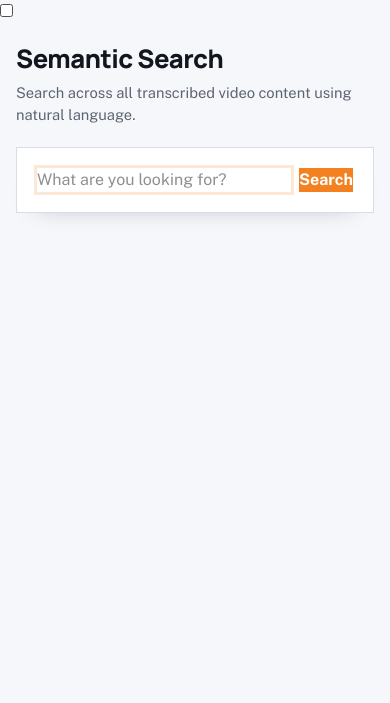
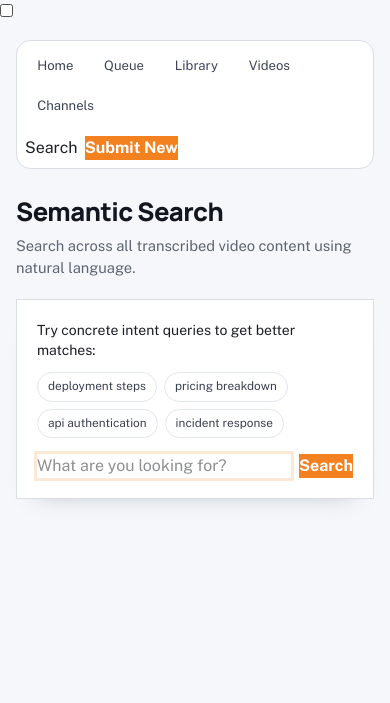
Before and after one commit to kentopia01/youtube-transcriber, a FastAPI app: page /search in a window 390 px wide. Shown: the part 46-749 px from the top of the page. Run offline with FastAPI, Linux system fonts and the light colour scheme.

Commit message:
Enhance daisyUI navigation and search experience

```diff
--- a/app/static/css/main.css
+++ b/app/static/css/main.css
@@ -32,6 +32,92 @@
     margin-top: 0.25rem;
     color: var(--app-muted);
     font-size: 0.92rem;
+}
+
+.app-utility-bar {
+    display: flex;
+    flex-wrap: wrap;
+    align-items: center;
+    justify-content: space-between;
+    gap: 0.8rem;
+    border: 1px solid var(--app-border);
+    border-radius: 0.9rem;
+    background: #fff;
+    padding: 0.55rem 0.6rem;
+}
+
+.app-utility-nav {
+    display: flex;
+    flex-wrap: wrap;
+    gap: 0.4rem;
+}
+
+.app-utility-link {
+    padding: 0.38rem 0.7rem;
+    border-radius: 999px;
+    font-size: 0.82rem;
+    color: #3d4656;
+    border: 1px solid transparent;
+}
+
+.app-utility-link:hover {
+    background: #f7f9fb;
+    color: #1f2530;
+}
+
+.app-utility-link.is-active {
+    background: #fff3e8;
+    border-color: #ffd5b0;
+    color: #8f4605;
+    font-weight: 700;
+}
+
+.app-utility-actions {
+    display: flex;
+    align-items: center;
+    gap: 0.45rem;
+}
+
+.app-meta-grid {
+    display: grid;
+    grid-template-columns: repeat(2, minmax(0, 1fr));
+    gap: 0.7rem;
+    margin-bottom: 1rem;
+}
+
+.app-meta-card {
+    border: 1px solid var(--app-border);
+    border-radius: 0.75rem;
+    background: #fff;
+    padding: 0.7rem 0.8rem;
+}
+
+.app-meta-label {
+    font-size: 0.68rem;
+    letter-spacing: 0.12em;
+    text-transform: uppercase;
+    color: var(--app-muted);
+}
+
+.app-meta-value {
+    margin-top: 0.2rem;
+    font-weight: 700;
+    color: #1c212d;
+}
+
+.app-chip-row {
+    display: flex;
+    flex-wrap: wrap;
+    gap: 0.45rem;
+}
+
+.app-chip {
+    border: 1px solid #e2e6ee;
+    border-radius: 999px;
+    padding: 0.3rem 0.62rem;
+    font-size: 0.74rem;
+    color: #3a4252;
+    background: #fff;
 }
 
 .drawer {
@@ -227,6 +313,10 @@
     text-transform: uppercase;
 }
 
+.app-shell .table-zebra tbody tr:nth-child(even) {
+    background: #f8fafc;
+}
+
 .app-shell .input,
 .app-shell .select,
 .app-shell .textarea {
@@ -273,4 +363,12 @@
     .app-hero-card {
         padding: 1rem;
     }
+
+    .app-meta-grid {
+        grid-template-columns: 1fr;
+    }
+
+    .app-utility-bar {
+        padding: 0.5rem;
+    }
 }
--- a/app/templates/base.html
+++ b/app/templates/base.html
@@ -35,6 +35,19 @@
 
         <div class="drawer-content lg:ml-72">
             <main class="p-4 md:p-6 lg:p-8 min-h-screen max-w-[1300px]">
+                <section class="app-utility-bar mb-6">
+                    <div class="app-utility-nav">
+                        <a href="/" class="app-utility-link {% if request.url.path == '/' %}is-active{% endif %}">Home</a>
+                        <a href="/queue" class="app-utility-link {% if '/queue' in request.url.path or '/jobs' in request.url.path %}is-active{% endif %}">Queue</a>
+                        <a href="/library" class="app-utility-link {% if '/library' in request.url.path %}is-active{% endif %}">Library</a>
+                        <a href="/videos" class="app-utility-link {% if '/videos' in request.url.path and '/library' not in request.url.path %}is-active{% endif %}">Videos</a>
+                        <a href="/channels" class="app-utility-link {% if '/channels' in request.url.path %}is-active{% endif %}">Channels</a>
+                    </div>
+                    <div class="app-utility-actions">
+                        <a href="/search" class="btn btn-sm btn-ghost">Search</a>
+                        <a href="/submit" class="btn btn-sm app-btn-primary">Submit New</a>
+                    </div>
+                </section>
                 {% block content %}{% endblock %}
             </main>
         </div>
--- a/app/templates/search.html
+++ b/app/templates/search.html
@@ -10,12 +10,19 @@
 
 <div class="card bg-base-100 shadow-sm border border-base-200 mb-6">
     <div class="card-body p-5">
+        <p class="text-sm text-base-content/60 mb-3">Try concrete intent queries to get better matches:</p>
+        <div class="app-chip-row mb-4">
+            <span class="app-chip">deployment steps</span>
+            <span class="app-chip">pricing breakdown</span>
+            <span class="app-chip">api authentication</span>
+            <span class="app-chip">incident response</span>
+        </div>
         <form hx-post="/api/search"
               hx-target="#search-results"
               hx-trigger="submit"
               hx-indicator="#search-loading">
             <div class="flex gap-2">
-                <input type="text" name="query" placeholder="What are you looking for?"
+                <input type="text" id="search-query" name="query" placeholder="What are you looking for?"
                        hx-post="/api/search"
                        hx-target="#search-results"
                        hx-trigger="keyup changed delay:500ms"
@@ -33,5 +40,23 @@
     <span class="text-sm text-base-content/60">Searching...</span>
 </span>
 
-<div id="search-results"></div>
+<div id="search-results" class="space-y-4"></div>
 {% endblock %}
+
+{% block scripts %}
+<script>
+const qs = new URLSearchParams(window.location.search);
+const q = qs.get('q');
+if (q) {
+    const input = document.getElementById('search-query');
+    if (input) {
+        input.value = q;
+        htmx.ajax('POST', '/api/search', {
+            values: {query: q},
+            target: '#search-results',
+            swap: 'innerHTML'
+        });
+    }
+}
+</script>
+{% endblock %}
```
Also changed, not shown: app/templates/channel_detail.html (+13 -2 lines), app/templates/library.html (+23 -6 lines), app/templates/partials/search_results.html (+10 -2 lines), app/templates/video_detail.html (+13 -2 lines).
